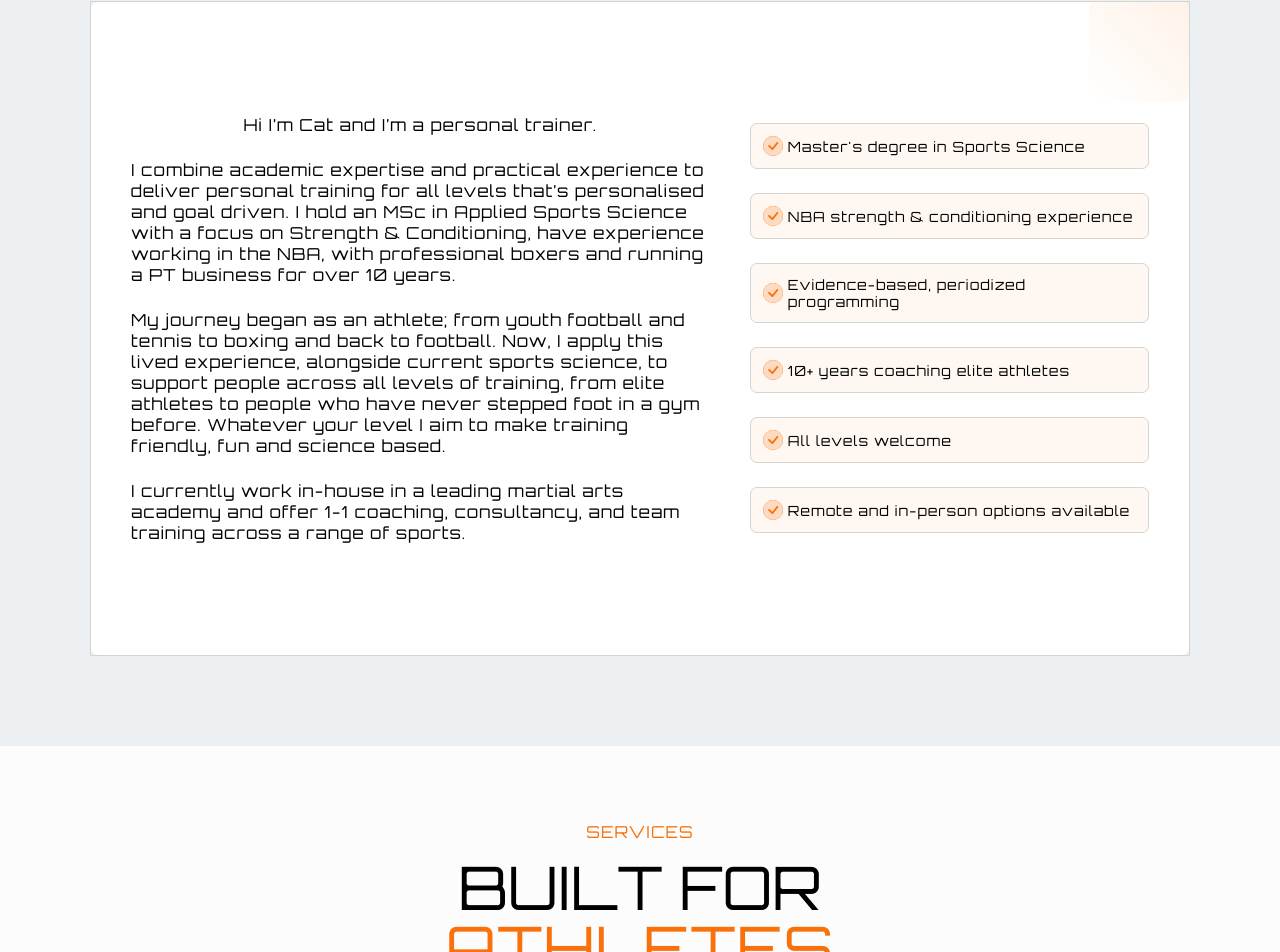
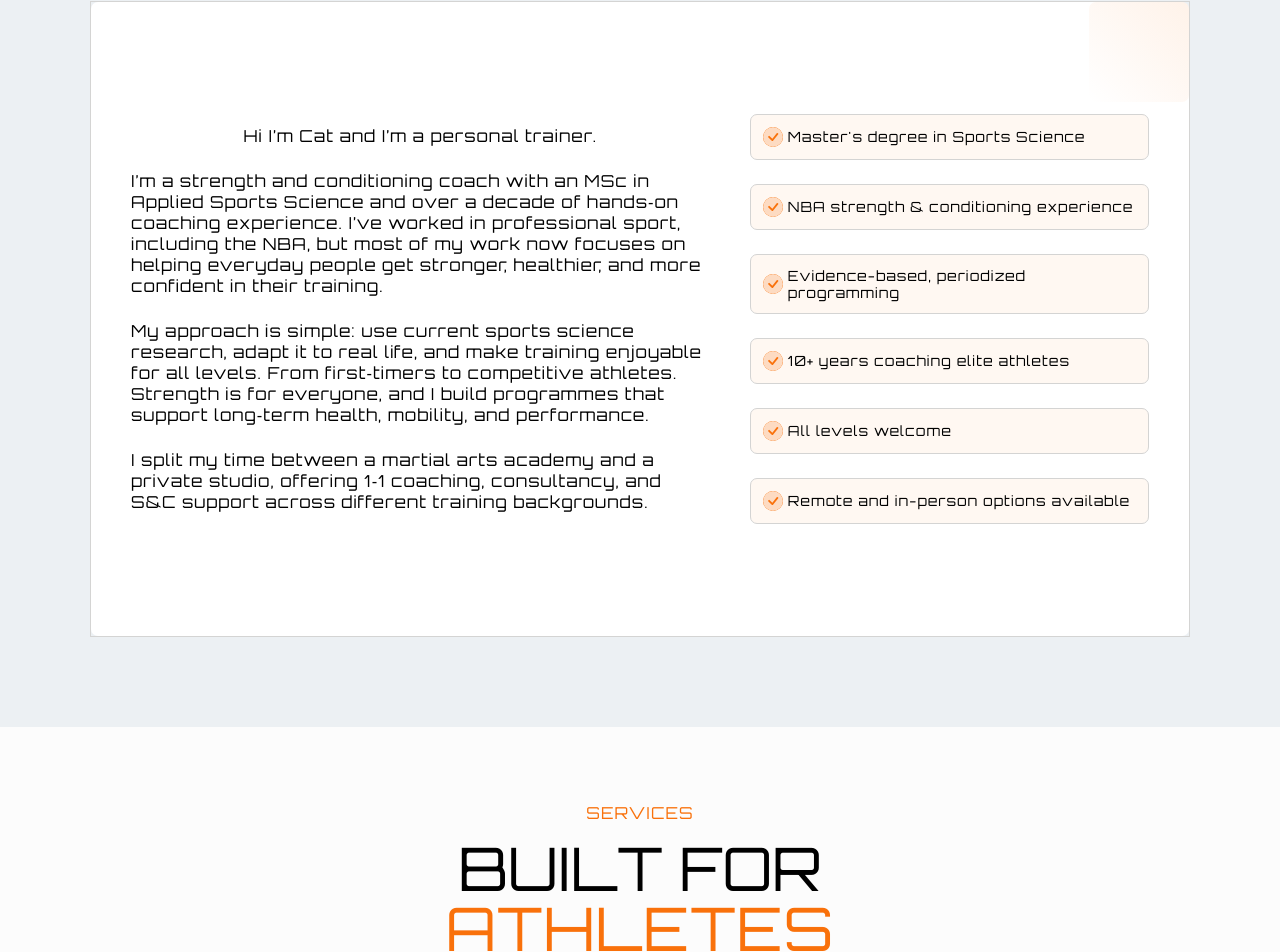
Before and after one commit to cdenby-dotcom/Cat-Denby-Performance, a Next.js app: page / in a window 1280 px wide. Shown: the part 999-1951 px from the top of the page. Built offline with nearby package versions, Linux system fonts and the light colour scheme.

Commit message:
Update About.tsx

```diff
--- a/app/components/About/About.tsx
+++ b/app/components/About/About.tsx
@@ -41,20 +41,14 @@ function About(props: {opacity: number}) {
                 <p className={styles.centerP}>Hi I’m Cat and I’m a personal trainer.</p>
 
                 <p>
-                    I combine academic expertise and practical experience to deliver personal training for
-                    all levels that’s personalised and goal driven. I hold an MSc in Applied Sports Science  with a focus on Strength & Conditioning, have experience working in the NBA, with professional boxers and running a PT business for over 10 years.
+                    I’m a strength and conditioning coach with an MSc in Applied Sports Science and over a decade of hands‑on coaching experience. I’ve worked in professional sport, including the NBA, but most of my work now focuses on helping everyday people get stronger, healthier, and more confident in their training.
 
                 </p>
                 <p>
-                    My journey began as an athlete; from youth football and tennis to boxing and back to
-                    football. Now, I apply this lived experience, alongside current sports science, to support
-                    people across all levels of training, from elite athletes to people who have never
-                    stepped foot in a gym before. Whatever your level I aim to make training friendly, fun
-                    and science based.
+                  My approach is simple: use current sports science research, adapt it to real life, and make training enjoyable for all levels. From first‑timers to competitive athletes. Strength is for everyone, and I build programmes that support long‑term health, mobility, and performance.
                 </p>
                 <p>
-                    I currently work in-house in a leading martial arts academy and offer 1-1 coaching,
-                    consultancy, and team training across a range of sports.
+                    I split my time between a martial arts academy and a private studio, offering 1‑1 coaching, consultancy, and S&C support across different training backgrounds.
 
                 </p>
 
```
